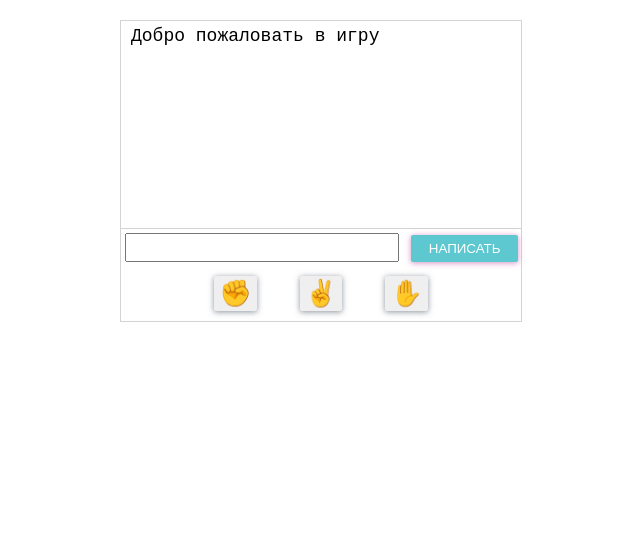
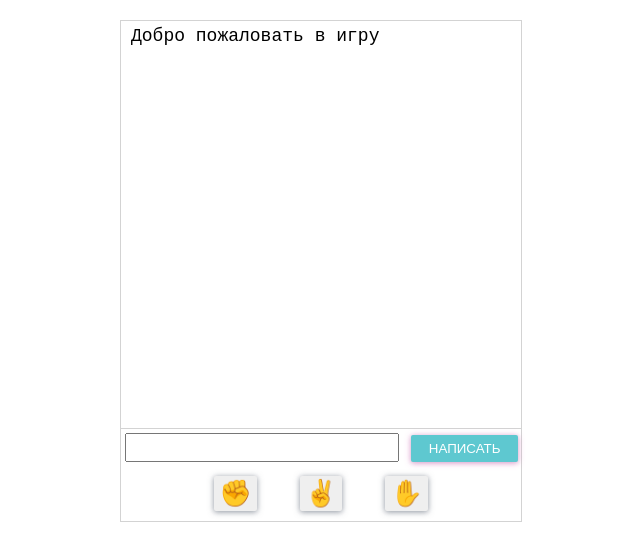
Before and after one commit to nikboxinbox/game-rock-paper-scissors, a plain HTML site: page client/index.html in a window 1280 px wide. Shown: the whole page, without its empty margins (319-959 px from the left). Drawn offline with nearby package versions, Linux system fonts and the light colour scheme; no server answers.

Commit message:
edit height of body & rps-wrapper

```diff
--- a/client/src/styles/main.css
+++ b/client/src/styles/main.css
@@ -2,6 +2,7 @@ body {
   font-family: monospace;
   margin: 0;
   padding: 0;
+  height: 500px;
 }
 
 .chat-form {
@@ -58,8 +59,7 @@ input {
 .rps-wrapper {
   background-color: rgb(255, 255, 255);
   width: 400px;
-  height: 300px;
-  max-height: 300px;
+  height: 100%;
   margin: 20px auto;
   display: flex;
   flex-direction: column;
```
Also changed, not shown: server/server.js (+5 -3 lines).
